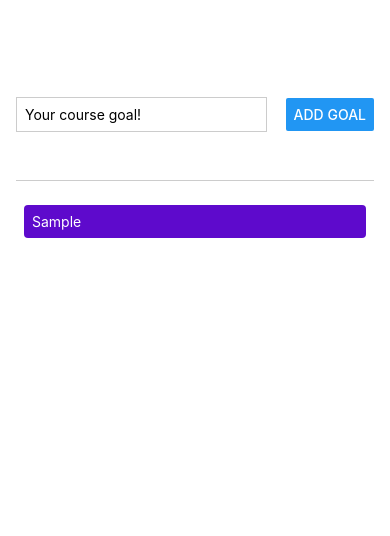
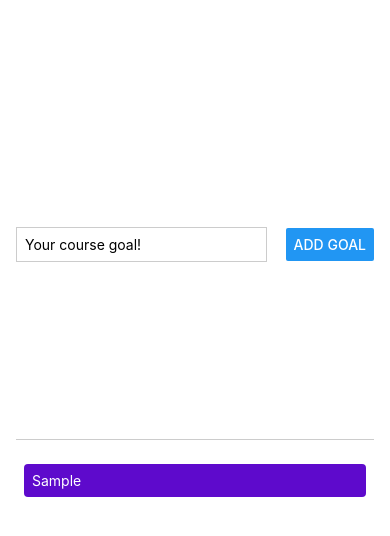
Before and after one commit to paulina-grunwald/reactNativeCourse, a React Native app in the folder RNCourse/: screen / in a window 390 px wide. Both pictures are taken after typing "Sample" into the empty fields and a click on the button "ADD GOAL". Shown: the top 536 px of the page. Built offline with nearby package versions, Linux system fonts and the light colour scheme.

Commit message:
add scrollable list for our goals

```diff
--- a/RNCourse/App.js
+++ b/RNCourse/App.js
@@ -1,5 +1,13 @@
 import { StatusBar } from 'expo-status-bar';
-import { Button, StyleSheet, Text, TextInput, View } from 'react-native';
+import {
+  Button,
+  StyleSheet,
+  Text,
+  TextInput,
+  View,
+  ScrollView,
+  FlatList
+} from 'react-native';
 
 import {useState} from 'react';
 export default function App() {
@@ -13,30 +21,30 @@ export default function App() {
 
   const addGoalHandler = () => {
     setEnteredGoal('');
-    setCourseGoals(currentGoals => [...currentGoals, enteredGoal])
+    setCourseGoals(currentGoals => [...currentGoals, {text: enteredGoal, id: Math.random().toString()}])
   }
 
 
   return (
     <View style={styles.appContainer}>
       <View style={styles.inputContainer}>
-        <TextInput style={styles.textInput} placeholder='Your course goal!' value={enteredGoal} onChangeText={goalInputHandler}></TextInput>
-        <Button title='Add Goal' onPress={addGoalHandler}></Button>
+        <TextInput
+          style={styles.textInput}
+          placeholder="Your course goal!"
+          value={enteredGoal}
+          onChangeText={goalInputHandler}
+        ></TextInput>
+        <Button title="Add Goal" onPress={addGoalHandler}></Button>
       </View>
-      <View style={styles.goalsContainer}>
-        <View>
-        {courseGoals.map(goal => {
-          return (
-            <View style={styles.goalItem}>
-              <Text style={styles.goalText} key={goal}>{goal}</Text>
-            </View>
-          );
-
-        })}
-        </View>
-      </View>
+      <FlatList
+        data={courseGoals}
+        renderItem={itemData => ( <View key={itemData.item.key} style={styles.goalItem}><Text style={styles.goalText}>{itemData.item.text}</Text></View>)}
+        alwaysBounceVertical={false}
+        keyExtractor={(item, index) => item.id}
+        style={styles.goalsContainer}
+     />
     </View>
-  );asd
+  );
 }
 
 const styles = StyleSheet.create({
```
